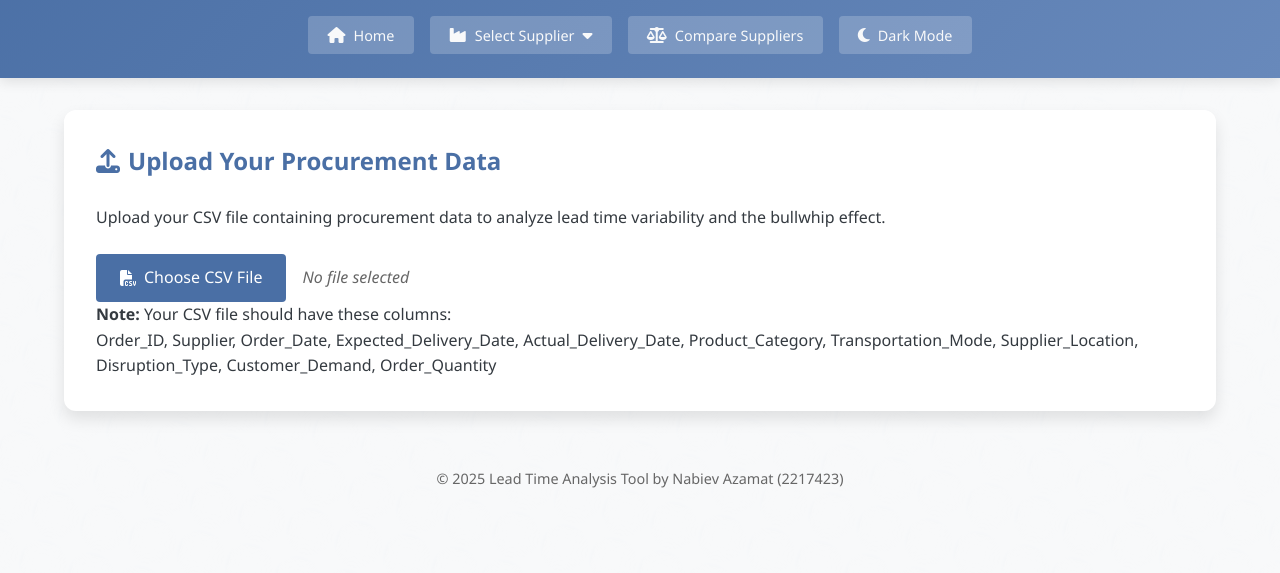
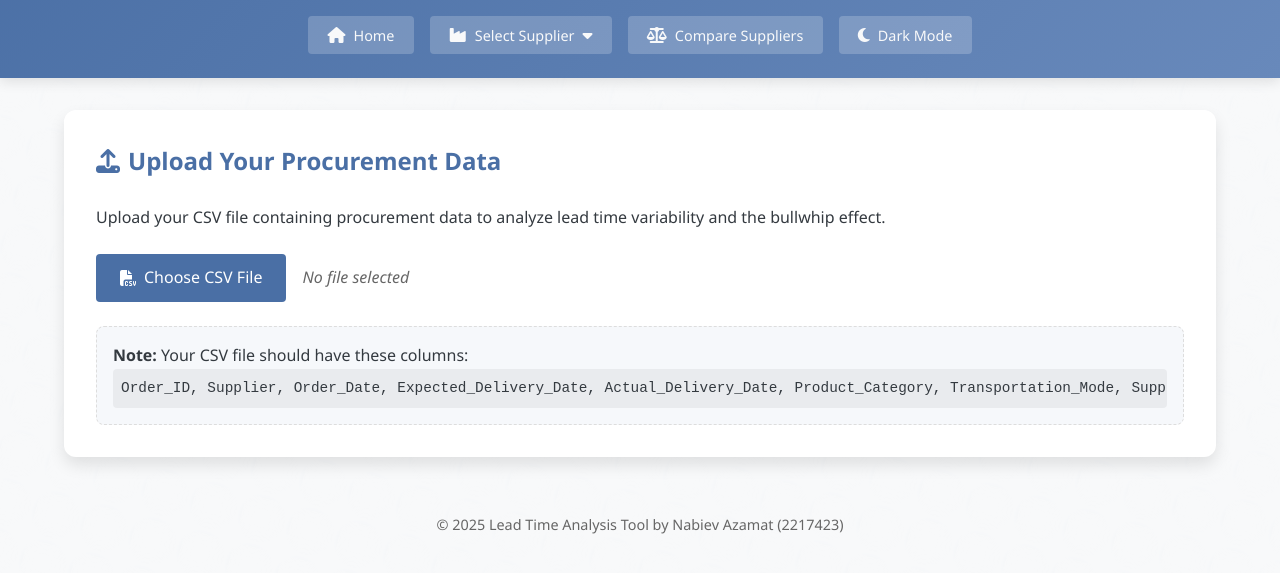
Before and after one commit to Ali747711/Procurement-analysis, a plain HTML site: page index.html in a window 1280 px wide. Shown: the part 117-690 px from the top of the page. Drawn offline with nearby package versions, Linux system fonts and the light colour scheme.

Commit message:
Update styles.css

```diff
--- a/styles.css
+++ b/styles.css
@@ -553,3 +553,32 @@ body.dark-mode footer {
         grid-template-columns: 1fr;
     }
 }
+
+
+/* ======= Upload Instructions Styles ======= */
+.upload-instructions {
+    margin-top: 1.5rem;
+    padding: 1rem;
+    border: 1px dashed #ddd;
+    border-radius: 8px;
+    background-color: rgba(74, 111, 165, 0.05);
+}
+
+body.dark-mode .upload-instructions {
+    border-color: #444;
+    background-color: rgba(74, 111, 165, 0.1);
+}
+
+.csv-columns {
+    font-family: monospace;
+    font-size: 0.9rem;
+    background-color: rgba(0, 0, 0, 0.05);
+    padding: 0.5rem;
+    border-radius: 4px;
+    overflow-x: auto;
+    white-space: nowrap;
+}
+
+body.dark-mode .csv-columns {
+    background-color: rgba(255, 255, 255, 0.1);
+}
```
